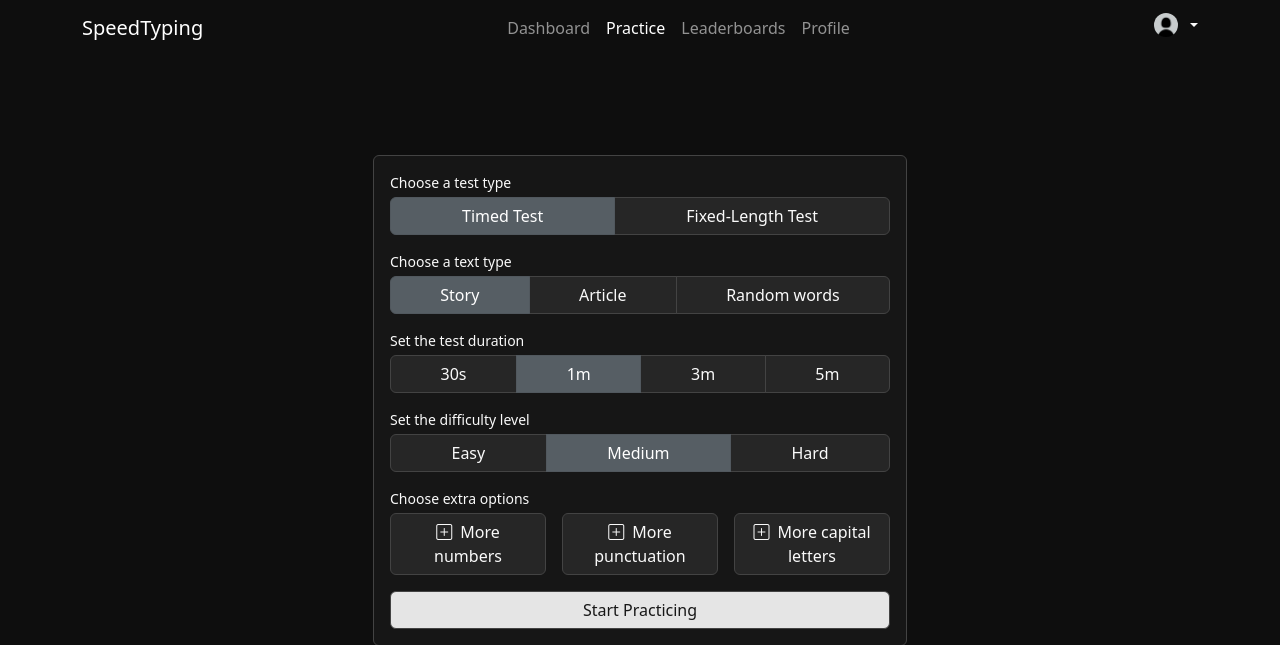
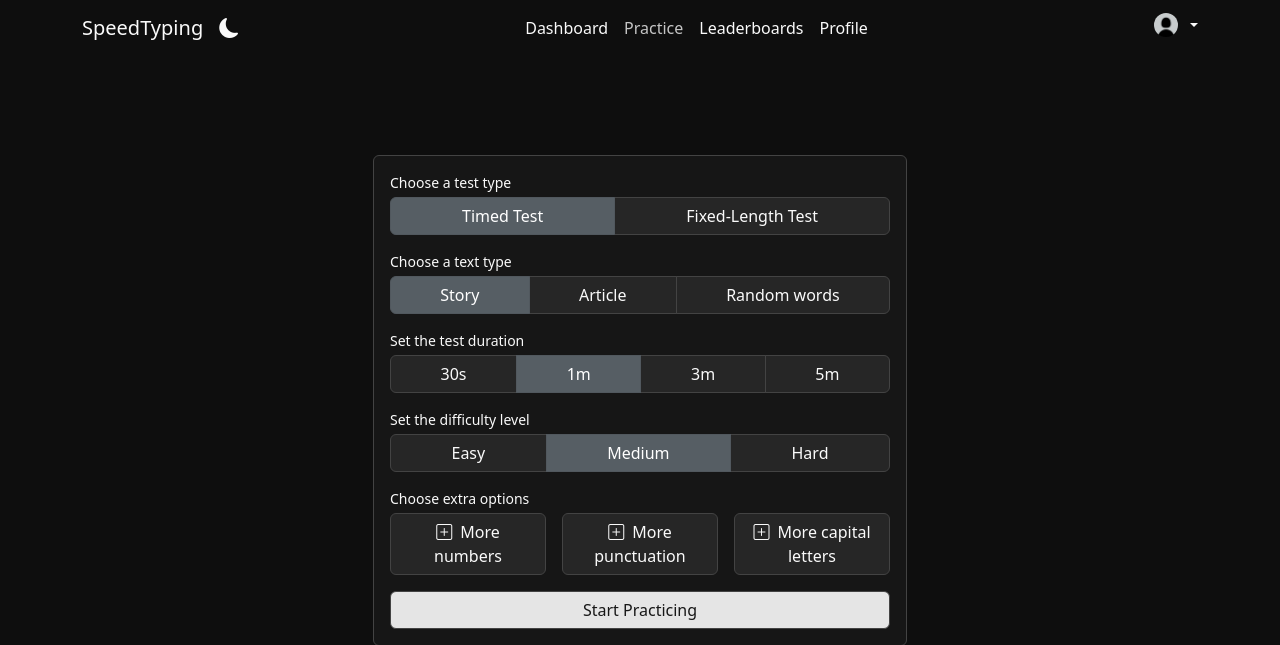
Before and after one commit to Albro21/speed_typing_website, a Django app: page /practice/ in a window 1280 px wide. Shown: the top 645 px of the page. Run offline with Django 5.2, Linux system fonts and the light colour scheme; the visitor is signed in with stand-in values (Sample User, id 1).

Commit message:
feat: Implement theme toggle functionality and add light theme styles

```diff
--- a/speed_typing_website/static/css/styles.css
+++ b/speed_typing_website/static/css/styles.css
@@ -182,3 +182,20 @@ a, a:hover, a:focus {
     color: var(--foreground);
     border: 1px solid var(--border);
 }
+
+.navbar {
+    background-color: var(--background);
+    color: var(--foreground);
+}
+
+.navbar .navbar-brand {
+    color: var(--foreground);
+}
+
+.navbar-nav .nav-link {
+    color: var(--foreground);
+}
+
+.navbar-nav .nav-link.active {
+    color: var(--primary-hover);
+}
--- a/speed_typing_website/static/js/utils.js
+++ b/speed_typing_website/static/js/utils.js
@@ -10,12 +10,12 @@ window.sendRequest = async function(url, method, body = null) {
         // If body is FormData, don't manually set headers (browser will handle content type & boundary)
         if (body instanceof FormData) {
             options.body = body;
-            options.headers['X-CSRFToken'] = window.csrfToken; // Include CSRF for file uploads too
         } else if (body) {
             options.body = JSON.stringify(body);
             options.headers['Content-Type'] = 'application/json';
-            options.headers['X-CSRFToken'] = window.csrfToken;
         }
+
+        options.headers['X-CSRFToken'] = window.csrfToken;
 
         const response = await fetch(url, options);
 
@@ -66,3 +66,14 @@ window.showToast = function(message, type = 'info') {
 window.queueToast = function(message, type = 'info') {
     sessionStorage.setItem('toastMessage', JSON.stringify({message: message, type: type}));
 };
+
+// Theme toggle functionality
+document.addEventListener('DOMContentLoaded', () => {
+    const themeToggleBtn = document.getElementById('theme-toggle-icon');
+    themeToggleBtn?.addEventListener('click', async () => {
+        const data = await sendRequest("/users/toggle-theme/", 'POST');
+        if (data && data.success) {
+            window.location.reload();
+        }
+    });
+});
--- a/speed_typing_website/templates/base.html
+++ b/speed_typing_website/templates/base.html
@@ -11,18 +11,33 @@
 	<!-- Bootstrap icons -->
 	<link rel="stylesheet" href="https://cdn.jsdelivr.net/npm/bootstrap-icons@1.13.1/font/bootstrap-icons.min.css">
 	<!-- Custom styles -->
-	<link rel="stylesheet" href="{% static 'css/dark_theme.css' %}">
+	{% if request.user.is_authenticated %}
+		{% if request.user.theme == 'light' %}
+			<link rel="stylesheet" href="{% static 'css/light_theme.css' %}">
+		{% else %}
+			<link rel="stylesheet" href="{% static 'css/dark_theme.css' %}">
+		{% endif %}
+	{% else %}
+		<!-- Default for anonymous users -->
+		<link rel="stylesheet" href="{% static 'css/dark_theme.css' %}">
+	{% endif %}
 	<link rel="stylesheet" href="{% static 'css/styles.css' %}">
+
     {% block styles %}{% endblock styles %}
 </head>
 <body>
 
 	<!-- Navbar -->
-    <nav class="navbar navbar-expand-md navbar-dark">
+    <nav class="navbar navbar-expand-md">
 		<div class="container-md">
 
 			<!-- Brand -->
 			<a class="navbar-brand m-0" href="{% url 'index' %}">SpeedTyping</a>
+			{% if user.theme == 'light' %}
+				<i class="bi bi-brightness-high-fill ms-3 fs-5 pointer" id="theme-toggle-icon"></i>
+			{% else %}
+				<i class="bi bi-moon-fill ms-3 fs-5 pointer" id="theme-toggle-icon"></i>
+			{% endif %}
 
 			<!-- Main Navigation -->
 			<div class="collapse navbar-collapse" id="navbar">
@@ -54,7 +69,7 @@
 	</nav>
 
 	<!-- Content -->
-	<div class="container-md text-white" id="main-content">
+	<div class="container-md" id="main-content">
         {% block content %}{% endblock content %}
 	</div>
 
--- a/speed_typing_website/users/admin.py
+++ b/speed_typing_website/users/admin.py
@@ -12,8 +12,9 @@ class CustomUserAdmin(UserAdmin):
     fieldsets = (
         (None, {'fields': ('nickname', 'email', 'password')}),
         ('Permissions', {'fields': ('is_staff', 'is_active', 'is_superuser', 'groups', 'user_permissions')}),
-        ('Personal Info', {'fields': ('profile_picture', 'level', 'exp', 'daily_goal')}),
+        ('Personal Info', {'fields': ('profile_picture', 'bio', 'level', 'exp', 'daily_goal')}),
         ('Important dates', {'fields': ('date_joined',)}),
+        ('Preferences', {'fields': ('theme',)}),
     )
     readonly_fields = ('date_joined',)
     add_fieldsets = (
--- a/speed_typing_website/users/models.py
+++ b/speed_typing_website/users/models.py
@@ -33,6 +33,11 @@ class CustomUser(AbstractUser):
         (30, '30:00'),
     ]
 
+    THEME_CHOICES = [
+        ('dark', 'Dark'),
+        ('light', 'Light')
+    ]
+
     username = None
     email = models.EmailField(_('email address'), unique=True)
     USERNAME_FIELD = 'email'
@@ -47,6 +52,8 @@ class CustomUser(AbstractUser):
     exp = models.IntegerField(default=0)
     daily_goal = models.IntegerField(choices=DAILY_GOAL_CHOICES, default=10)
     date_joined = models.DateTimeField(auto_now_add=True)
+
+    theme = models.CharField(max_length=20, choices=THEME_CHOICES, default='dark')
 
     def __str__(self):
         return f"{self.nickname} ({self.email})"
@@ -156,6 +163,10 @@ class CustomUser(AbstractUser):
             self.level = next_level
         self.save()
 
+    def toggle_theme(self):
+        self.theme = 'light' if self.theme == 'dark' else 'dark'
+        self.save()
+
 
 class AchievementGroupType(models.TextChoices):
     WPM = "WPM", "Words Per Minute"
--- a/speed_typing_website/users/urls.py
+++ b/speed_typing_website/users/urls.py
@@ -4,10 +4,11 @@ from . import views
 app_name = 'users'
 
 urlpatterns = [
+    path('daily-goal/edit/', views.edit_daily_goal, name='edit_daily_goal'),
     path('login/', views.login_view, name='login'),
     path('logout/', views.logout_view, name='logout'),
-    path('register/', views.register_view, name='register'),
     path('profile/', views.profile, name='profile'),
     path('profile/edit/', views.edit_profile, name='edit_profile'),
-    path('daily-goal/edit/', views.edit_daily_goal, name='edit_daily_goal'),
+    path('register/', views.register_view, name='register'),
+    path('toggle-theme/', views.toggle_theme, name='toggle_theme'),
 ]
--- a/speed_typing_website/users/views.py
+++ b/speed_typing_website/users/views.py
@@ -102,3 +102,9 @@ def edit_profile(request):
 
     request.user.save()
     return JsonResponse({'success': True, 'message': 'Profile updated successfully.'})
+
+@require_http_methods(["POST"])
+@login_required
+def toggle_theme(request):
+    request.user.toggle_theme()
+    return JsonResponse({'success': True, 'theme': request.user.theme})
```
Also changed, not shown: speed_typing_website/static/css/light_theme.css (added, +19 -0 lines), speed_typing_website/static/js/index.js (+6 -3 lines).
